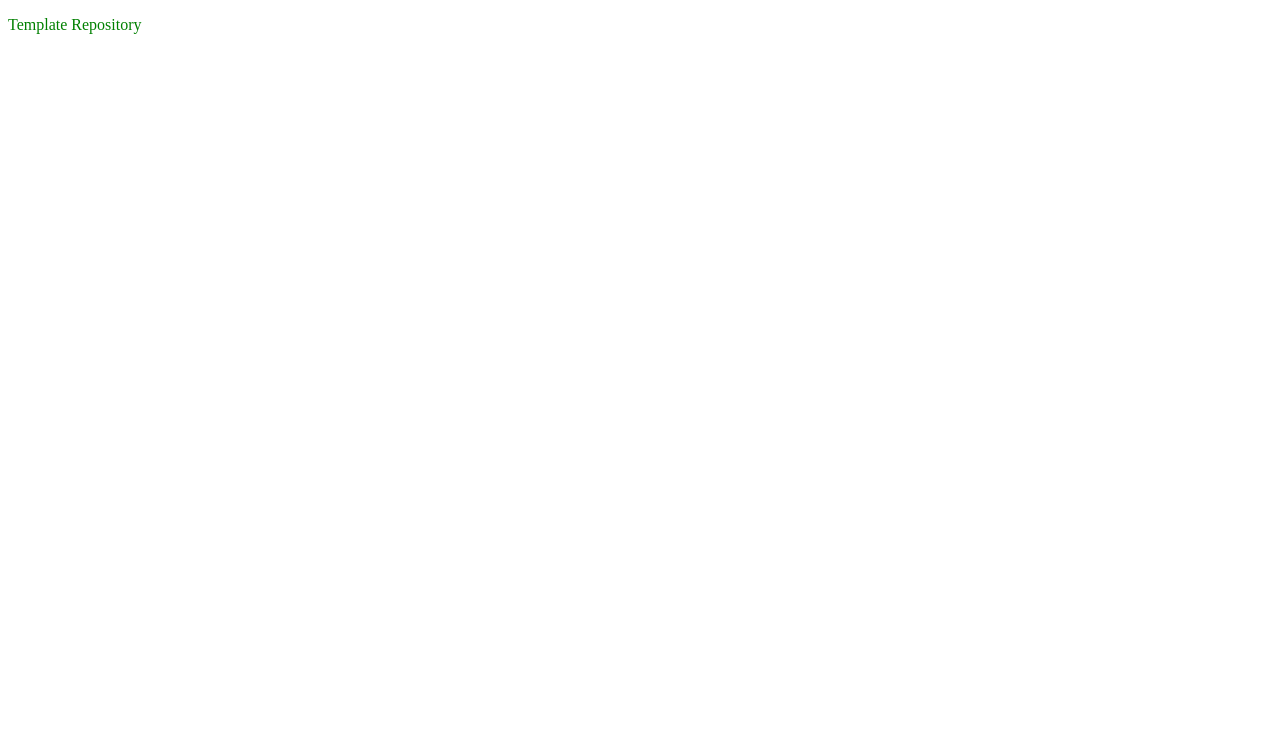
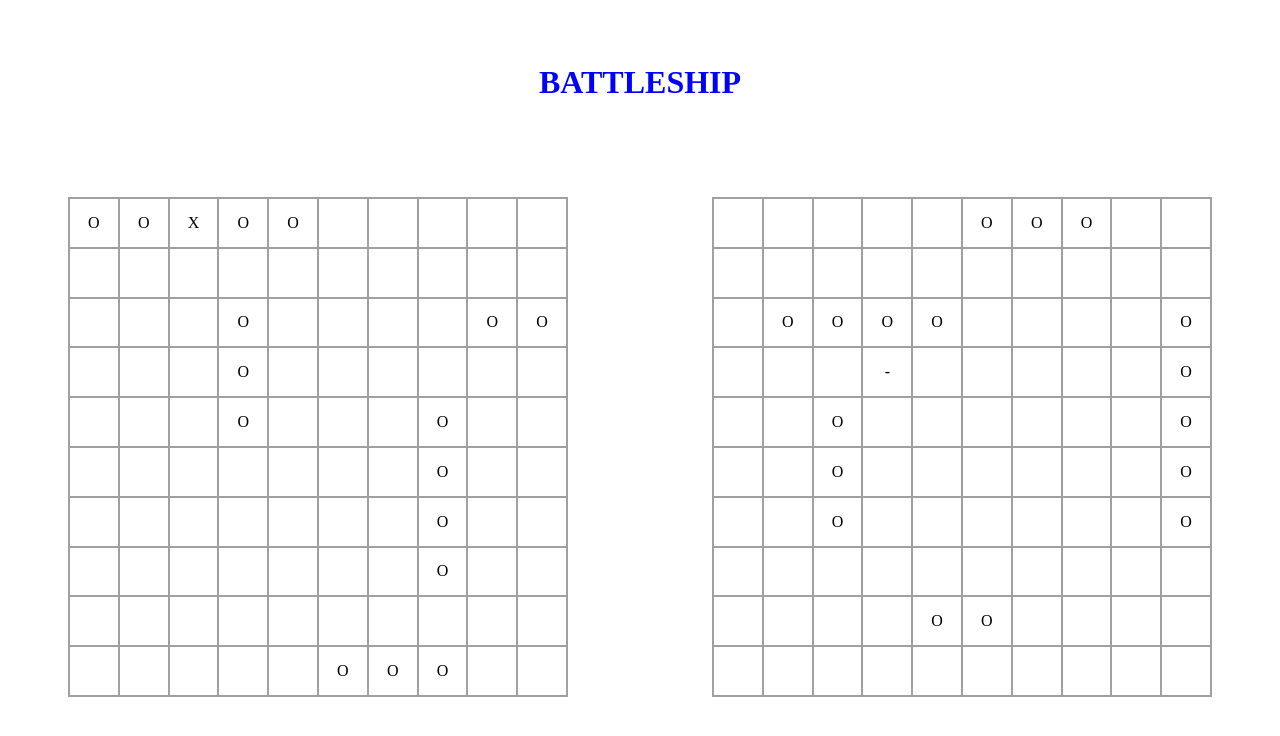
Before and after one commit to apociello/BattleShip, a website built with webpack: page src/template.html in a window 1280 px wide. Built offline with nearby package versions, Linux system fonts and the light colour scheme.

Commit message:
feat: render player boards in the DOM

```diff
--- /dev/null
+++ b/src/game.js
@@ -0,0 +1,44 @@
+import Player from './classes/player';
+import Ship from './classes/ship';
+
+const player1Board = document.getElementById('player1-board');
+const player2Board = document.getElementById('player2-board');
+
+const player1 = new Player();
+player1.board.placeShip(new Ship(5), { x: 0, y: 0 }, 'x'); // Carrier
+player1.board.placeShip(new Ship(4), { x: 7, y: 7 }, 'y'); // Battleship
+player1.board.placeShip(new Ship(3), { x: 9, y: 5 }, 'x'); // Crusier
+player1.board.placeShip(new Ship(3), { x: 4, y: 3 }, 'y'); // Submarine
+player1.board.placeShip(new Ship(2), { x: 2, y: 8 }, 'x'); // Destroyer
+
+const player2 = new Player();
+player2.board.placeShip(new Ship(5), { x: 6, y: 9 }, 'y'); // Carrier
+player2.board.placeShip(new Ship(4), { x: 2, y: 1 }, 'x'); // Battleship
+player2.board.placeShip(new Ship(3), { x: 0, y: 5 }, 'x'); // Crusier
+player2.board.placeShip(new Ship(3), { x: 6, y: 2 }, 'y'); // Submarine
+player2.board.placeShip(new Ship(2), { x: 8, y: 4 }, 'x'); // Destroyer
+
+player1.board.receiveAttack({ x: 0, y: 2 });
+player2.board.receiveAttack({ x: 3, y: 3 });
+
+function renderBoard() {
+  for (let i = 0; i < 10; i++) {
+    for (let j = 0; j < 10; j++) {
+      const cell = document.createElement('div');
+      cell.textContent = player1.board.board[i][j];
+      cell.classList.add('cell');
+      player1Board.append(cell);
+    }
+  }
+
+  for (let i = 0; i < 10; i++) {
+    for (let j = 0; j < 10; j++) {
+      const cell = document.createElement('div');
+      cell.textContent = player2.board.board[i][j];
+      cell.classList.add('cell');
+      player2Board.append(cell);
+    }
+  }
+}
+
+export default renderBoard;
--- a/src/index.js
+++ b/src/index.js
@@ -1,3 +1,4 @@
-import "./style.css";
+import './style.css';
+import renderPlayer1Board from './game';
 
-console.log("Template Repository");
+renderPlayer1Board();
--- a/src/style.css
+++ b/src/style.css
@@ -1,3 +1,42 @@
-p {
-    color: green;
+* {
+  margin: 0;
+  padding: 0;
+  box-sizing: border-box;
 }
+
+html,
+body {
+  height: 100%;
+  overflow: hidden;
+  display: flex;
+  flex-direction: column;
+  align-items: center;
+  margin-top: 2rem;
+  gap: 4rem;
+}
+
+h1 {
+  color: blue;
+}
+
+main {
+  display: flex;
+  gap: 9rem;
+  margin: 2rem;
+}
+
+.board {
+  height: 500px;
+  width: 500px;
+  display: grid;
+  grid-template-columns: repeat(10, 1fr);
+  grid-template-rows: repeat(10, 1fr);
+  border: 1px solid #a0a0a0;
+}
+
+.cell {
+  display: flex;
+  justify-content: center;
+  align-items: center;
+  border: 1px solid #a0a0a0;
+}
--- a/src/template.html
+++ b/src/template.html
@@ -1,11 +1,16 @@
-<!DOCTYPE html>
+<!doctype html>
 <html lang="en">
-<head>
-    <meta charset="UTF-8">
-    <meta name="viewport" content="width=device-width, initial-scale=1.0">
-    <title>Document</title>
-</head>
-<body>
-    <p>Template Repository</p>
-</body>
+  <head>
+    <meta charset="UTF-8" />
+    <meta name="viewport" content="width=device-width, initial-scale=1.0" />
+    <title>BattleShip</title>
+  </head>
+  <body>
+    <h1>BATTLESHIP</h1>
+
+    <main>
+      <div class="board" id="player1-board"></div>
+      <div class="board" id="player2-board"></div>
+    </main>
+  </body>
 </html>
```
